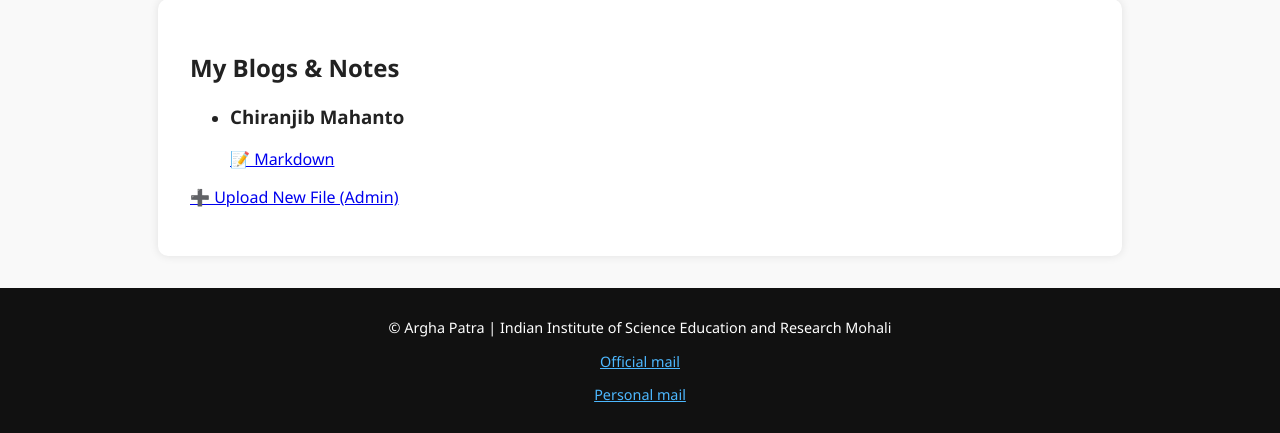
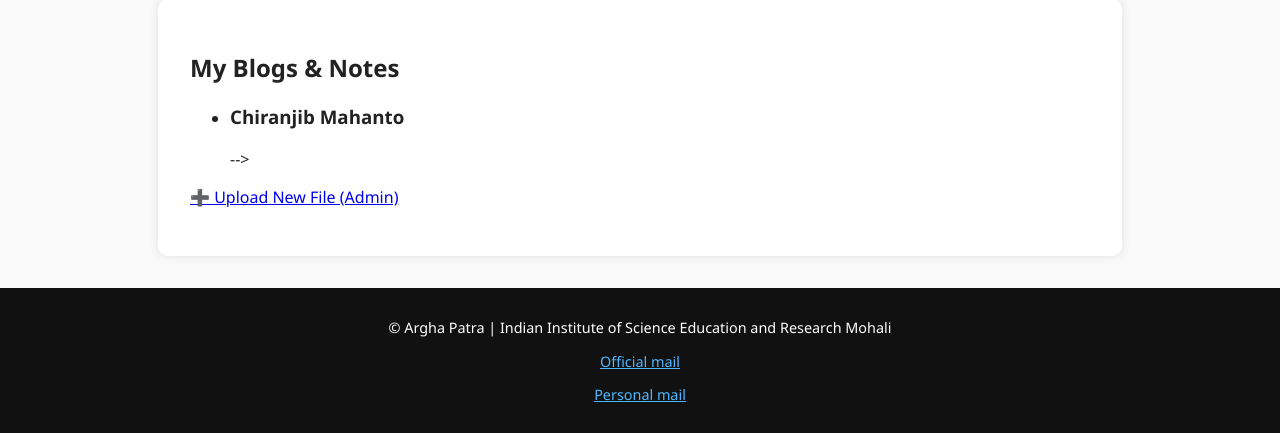
Before and after one commit to brainlessA/personal_site, a Flask app: page /blogs in a window 1280 px wide. Shown: the part 265-698 px from the top of the page. Run offline with Flask 3, Linux system fonts and the light colour scheme.

Commit message:
Update blogs.html

```diff
--- a/templates/blogs.html
+++ b/templates/blogs.html
@@ -7,8 +7,8 @@
     <h3>{{ blog.title }}</h3>
     {% if blog.type == 'pdf' %}
       <a href="{{ url_for('static', filename='pdfs/' + blog.file) }}" target="_blank">📄 PDF</a>
-    {% elif blog.type == 'md' %}
-      <a href="{{ url_for('static', filename='pdfs/' + blog.file) }}" target="_blank">📝 Markdown</a>
+    <!-- {% elif blog.type == 'md' %} -->
+      <!-- <a href="{{ url_for('static', filename='pdfs/' + blog.file) }}" target="_blank">📝 Markdown</a> -->
     {% endif %}
   </li>
   {% endfor %}
```
